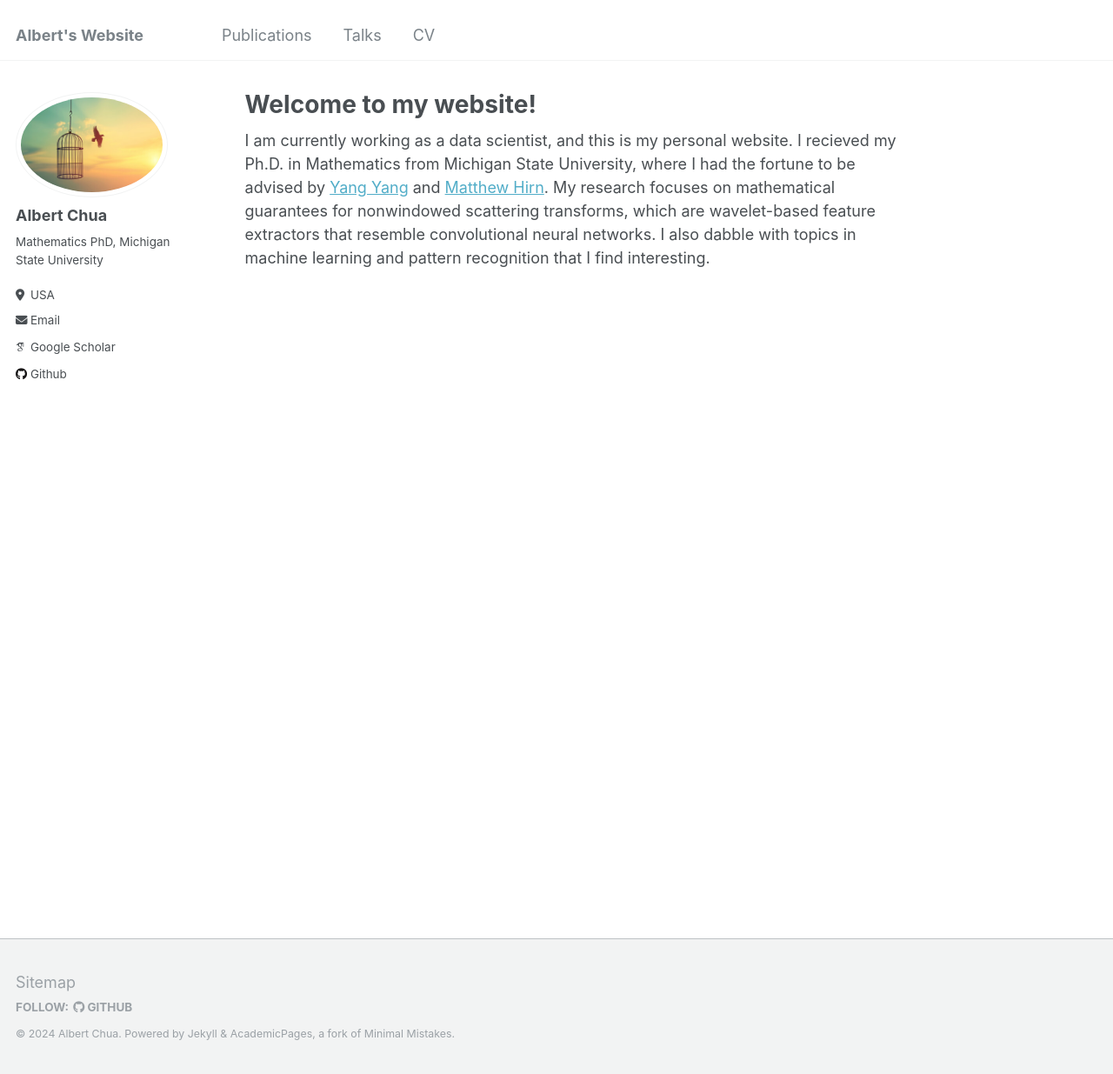
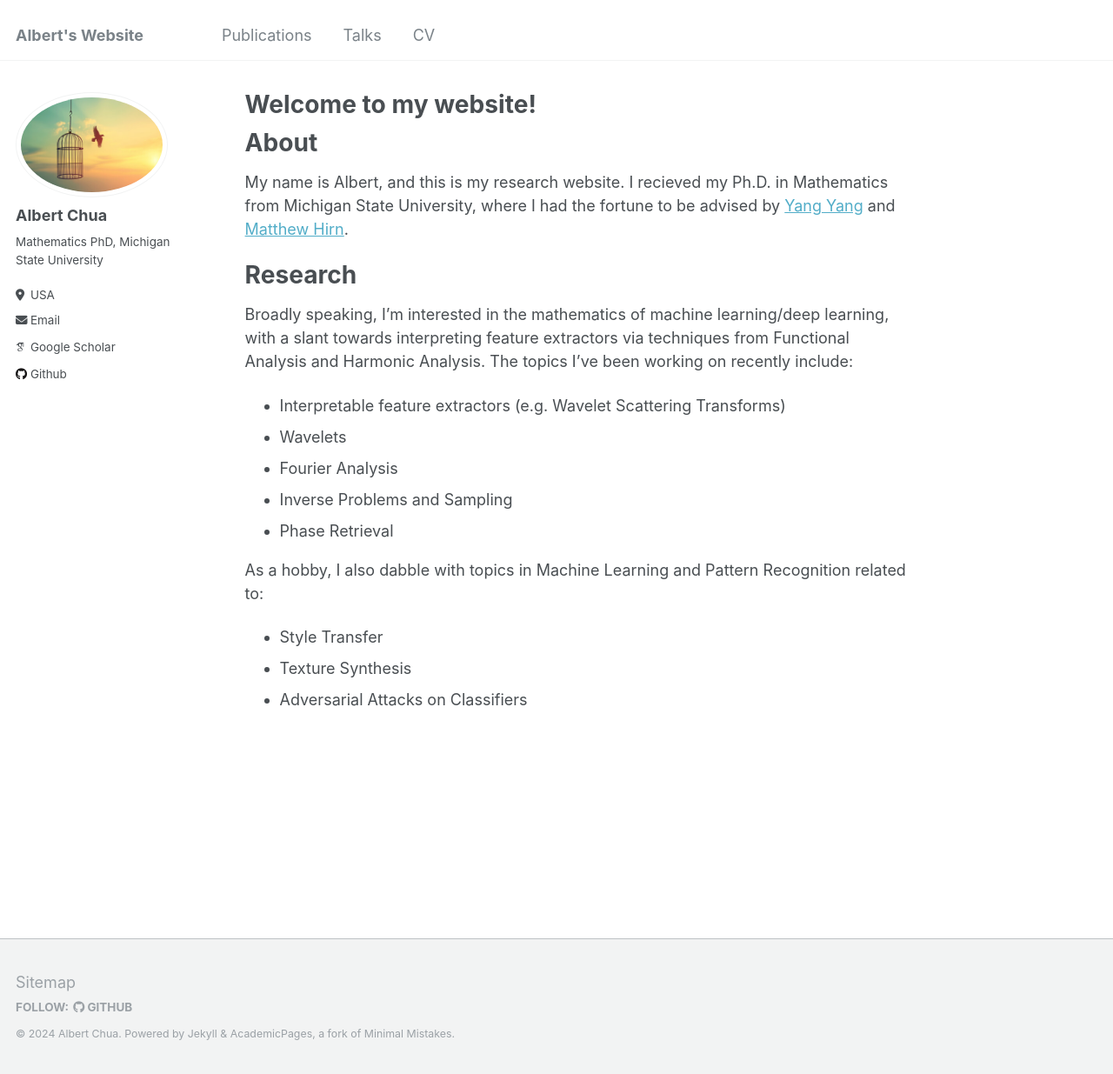
Before and after one commit to alchua1996/alchua1996.github.io, a Jekyll site: the page built from _pages/about.md, in a window 1280 px wide and 1235 px high. Shown: the whole window at 87% size. Built offline with Jekyll 4.4.1, drawn with Linux system fonts in a browser that asks for light colours; some web fonts are replaced.

Commit message:
Update about.md

```diff
--- a/_pages/about.md
+++ b/_pages/about.md
@@ -7,4 +7,20 @@ redirect_from:
   - /about.html
 ---
 
-I am currently working as a data scientist, and this is my personal website. I recieved my Ph.D. in Mathematics from Michigan State University, where I had the fortune to be advised by [Yang Yang](https://sites.google.com/view/dr-yang-yang/home) and [Matthew Hirn](https://matthewhirn.com). My research focuses on mathematical guarantees for nonwindowed scattering transforms, which are wavelet-based feature extractors that resemble convolutional neural networks. I also dabble with topics in machine learning and pattern recognition that I find interesting.
+About
+======
+My name is Albert, and this is my research website. I recieved my Ph.D. in Mathematics from Michigan State University, where I had the fortune to be advised by [Yang Yang](https://sites.google.com/view/dr-yang-yang/home) and [Matthew Hirn](https://matthewhirn.com).
+
+Research
+======
+Broadly speaking, I'm interested in the mathematics of machine learning/deep learning, with a slant towards interpreting feature extractors via techniques from Functional Analysis and Harmonic Analysis. The topics I've been working on recently include:
+* Interpretable feature extractors (e.g. Wavelet Scattering Transforms)
+* Wavelets
+* Fourier Analysis
+* Inverse Problems and Sampling
+* Phase Retrieval
+
+As a hobby, I also dabble with topics in Machine Learning and Pattern Recognition related to:
+* Style Transfer
+* Texture Synthesis
+* Adversarial Attacks on Classifiers
```
